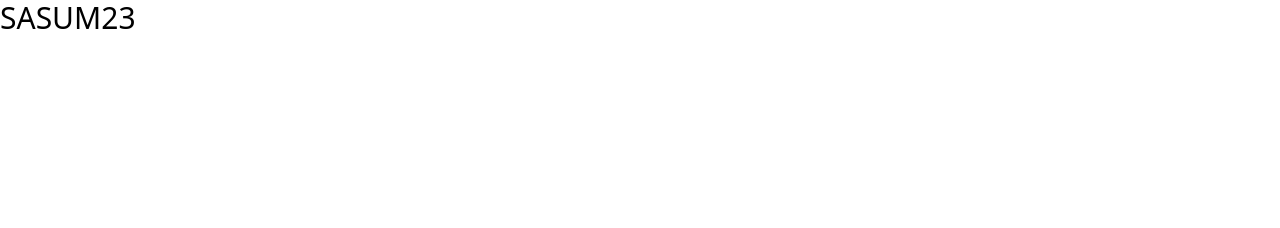
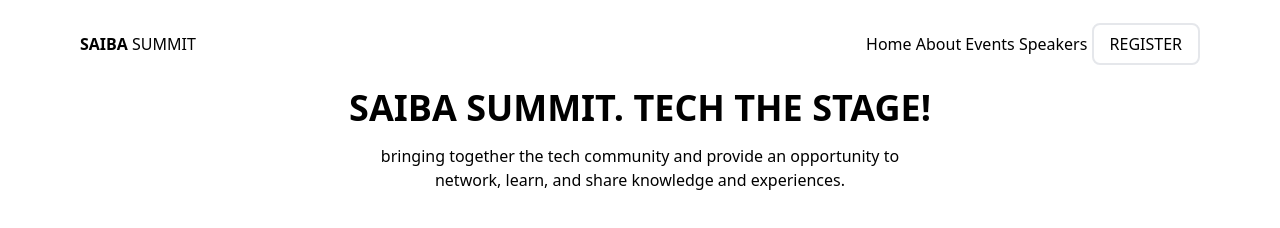
Before and after one commit to kevinkweli/sasum23, a website: page index.html in a window 1280 px wide. Drawn offline with Linux system fonts and the light colour scheme.

Commit message:
Few minor chances added

```diff
--- a/index.html
+++ b/index.html
@@ -8,6 +8,34 @@
     <link rel="stylesheet" href="css/main.css">
 </head>
 <body>
-    <h1 class="text-3xl">SASUM23</h1>
+    <!-- Navbar Here -->
+    <nav>
+        <div class="max-w-6xl mx-auto p-4">
+          <div class="flex justify-between py-4">
+            <!-- Logo -->
+            <div>
+                <a href="">
+                    <h3 class="font-bold">SAIBA <span class="font-medium">SUMMIT</span></h3>
+                </a>
+            </div>
+            <!-- Primary Menu -->
+            <div class="hidden md:block">
+                <a href="">Home</a>
+                <a href="">About</a>
+                <a href="">Events</a>
+                <a href="">Speakers</a>
+                <a href="" class="border-2 rounded-lg px-4 py-2">REGISTER</a>
+            </div>
+          </div>
+        </div>
+    </nav>
+
+    <!-- Hero Section -->
+    <div class="md:container md:mx-auto">
+        <div class="text-center space-y-4">
+            <h1 class="text-lg font-semibold md:text-4xl md:font-bold">SAIBA SUMMIT. TECH THE STAGE!</h1>
+            <p class="text-sm md:text-base md:font-medium">bringing together the tech community and provide an opportunity to <br> network, learn, and share knowledge and experiences.</p>
+        </div>
+    </div>
 </body>
 </html>
```
Also changed, not shown: css/main.css.
